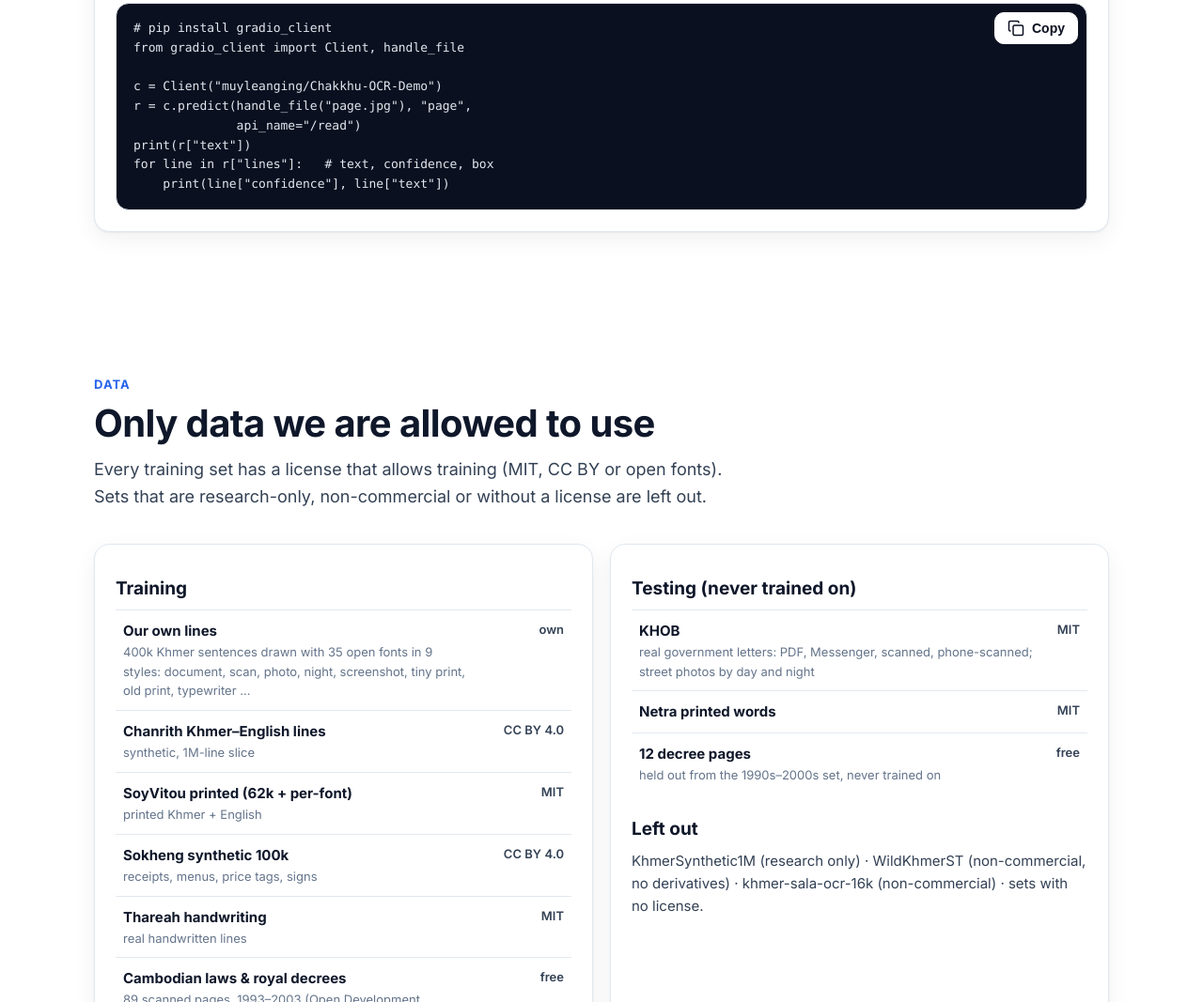
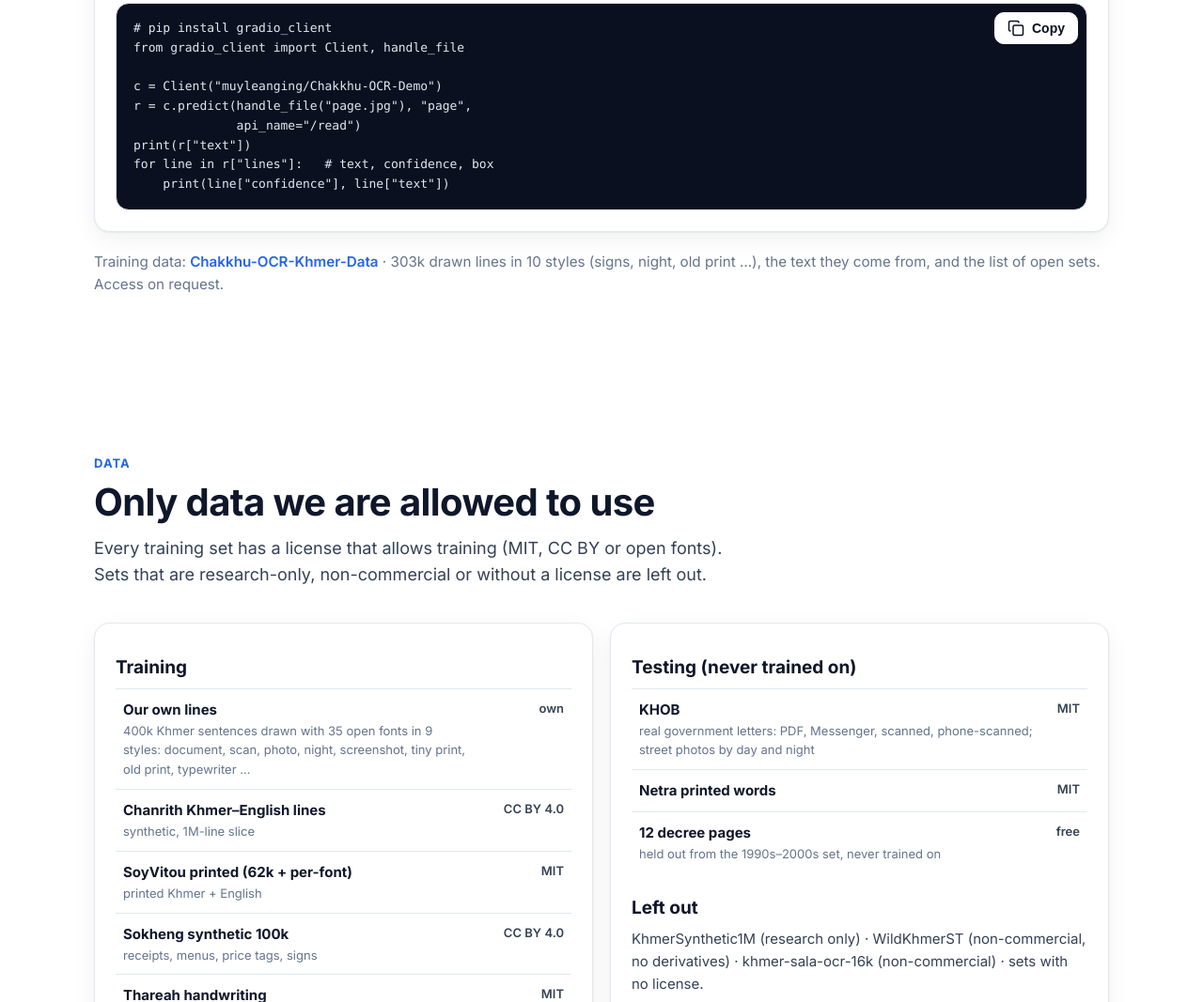
Before and after one commit to MuyleangIng/chakkhu-web, a plain HTML site: page index.html in a window 1280 px wide. Shown: the part 7663-8730 px from the top of the page at 94% size. Drawn offline with Linux system fonts and the light colour scheme; a web font is replaced by a local one.

Commit message:
Link the training dataset

```diff
--- a/index.html
+++ b/index.html
@@ -391,6 +391,9 @@ pre.code code{white-space:pre}
   .rd-pic,.rd-out{height:160px}
   .rd-out{font-size:21px}
 }
+
+.data-note{margin-top:1.25rem;color:var(--muted, #666);font-size:.95rem}
+.data-note a{font-weight:600}
 </style>
 </head>
 <body>
@@ -668,6 +671,7 @@ print(r["text"])
 for line in r["lines"]:   # text, confidence, box
     print(line["confidence"], line["text"])</pre></div></div>
     </div>
+    <p class="data-note">Training data: <a href="https://huggingface.co/datasets/muyleanging/Chakkhu-OCR-Khmer-Data" target="_blank" rel="noopener">Chakkhu-OCR-Khmer-Data</a> · 303k drawn lines in 10 styles (signs, night, old print …), the text they come from, and the list of open sets. Access on request.</p>
   </div>
 </section>
 
```
